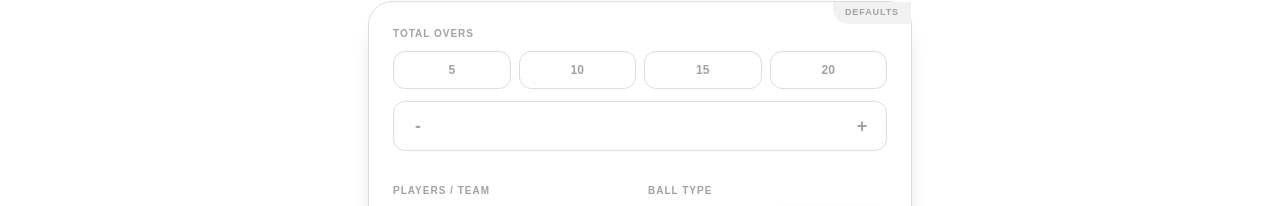
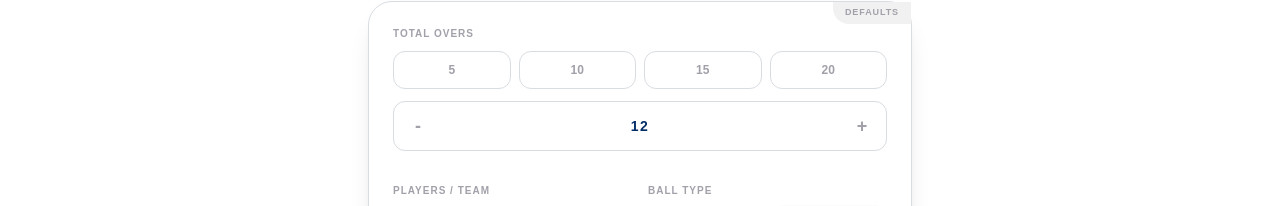
Before and after one commit to ramchat007/cricsynclive, a Next.js app: page /quick-match in a window 1280 px wide. Shown: the part 672-878 px from the top of the page. Built offline with nearby package versions, Linux system fonts and the light colour scheme; no server answers; the database is empty.

Commit message:
login updates

```diff
--- a/app/quick-match/page.tsx
+++ b/app/quick-match/page.tsx
@@ -304,7 +304,7 @@ export default function QuickMatchStarter() {
                 className="w-10 h-10 flex items-center justify-center text-slate-400 hover:text-white hover:bg-slate-800 rounded-lg transition-colors font-black text-lg">
                 -
               </button>
-              <span className="font-black text-white text-sm uppercase tracking-widest">
+              <span className="font-black text-slate-900 text-sm uppercase tracking-widest">
                 {overs}
               </span>
               <button
```
